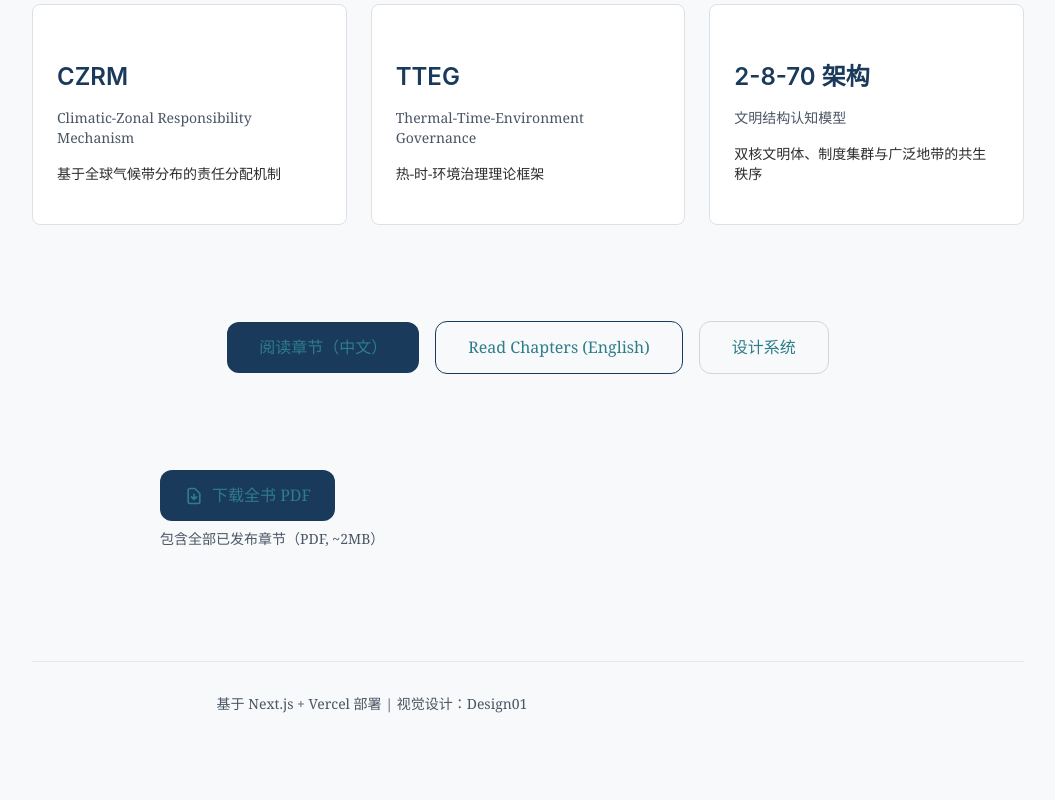
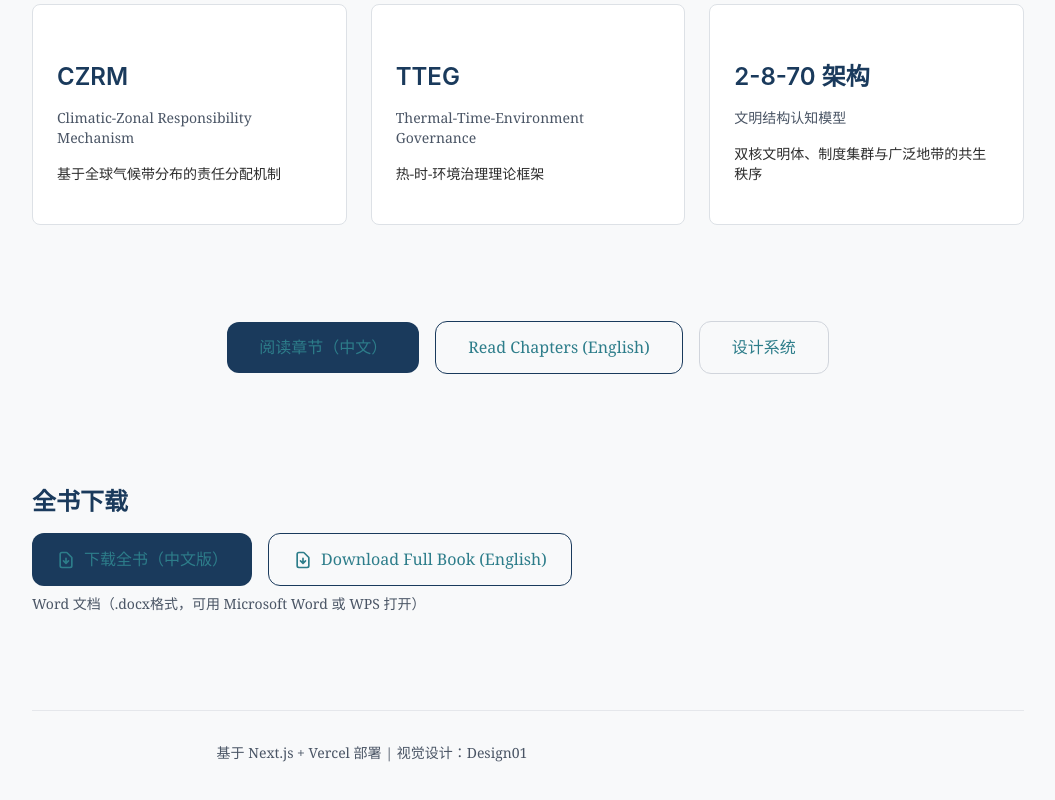
Before and after one commit to simon947161/climate-leadership, a Next.js app: page / in a window 1280 px wide. Shown: the part 418-1218 px from the top of the page, without its empty margins (112-1167 px from the left). Built offline with nearby package versions, Linux system fonts and the light colour scheme.

Commit message:
Add PDF download links (.docx files); update PDFDownload component to support lang prop

```diff
--- a/src/app/chapters/en/[chapter]/page.tsx
+++ b/src/app/chapters/en/[chapter]/page.tsx
@@ -151,7 +151,7 @@ export default async function ChapterPage({ params }: ChapterPageProps) {
         </nav>
 
         {/* PDF Download */}
-        <PDFDownload />
+        <PDFDownload lang="en" />
       </div>
     </Container>
   );
--- a/src/app/page.tsx
+++ b/src/app/page.tsx
@@ -73,7 +73,7 @@ export default function Home() {
 
         {/* PDF Download */}
         <Section spacing="sm">
-          <PDFDownload />
+          <PDFDownload lang="both" />
         </Section>
 
         {/* Footer */}
--- a/src/components/PDFDownload.tsx
+++ b/src/components/PDFDownload.tsx
@@ -1,29 +1,44 @@
 import React from 'react';
-import Container from './Container';
 
 interface PDFDownloadProps {
-  href?: string;
-  label?: string;
+  lang?: 'zh' | 'en' | 'both';
   className?: string;
 }
 
 /**
- * PDFDownload - Button/link to download the full book PDF
+ * PDFDownload - Button/link to download the full book
  *
- * If href is provided, links to the PDF file.
- * If href is not provided, shows a disabled button or a "coming soon" message.
+ * Links to the Word document (.docx) file in the public folder.
+ * Supports both Chinese and English versions.
  */
 export default function PDFDownload({
-  href = '/pdf/climate-leadership-zh.pdf',
-  label = '下载全书 PDF',
+  lang = 'zh',
   className = ''
 }: PDFDownloadProps) {
+  const fileMap = {
+    zh: {
+      href: '/climate-leadership-zh.docx',
+      label: '下载全书（中文版）',
+      filename: 'climate-leadership-zh.docx',
+    },
+    en: {
+      href: '/climate-leadership-en.docx',
+      label: 'Download Full Book (English)',
+      filename: 'climate-leadership-en.docx',
+    },
+  };
+
+  const showZh = lang === 'zh' || lang === 'both';
+  const showEn = lang === 'en' || lang === 'both';
+
   return (
-    <Container size="md">
-      <div className={`py-4 ${className}`}>
+    <div className={`pdf-download ${className}`}>
+      <h3 className="text-lg font-semibold mb-4">全书下载</h3>
+      <div className="flex flex-col sm:flex-row gap-4">
+        {showZh && (
           <a
-          href={href}
-          download
+            href={fileMap.zh.href}
+            download={fileMap.zh.filename}
             className="inline-flex items-center px-6 py-3 bg-primary text-white rounded-lg hover:bg-primary-dark transition-colors"
           >
             <svg
@@ -39,12 +54,35 @@ export default function PDFDownload({
                 d="M12 10v6m0 0l-3-3m3 3l3-3m2 8H7a2 2 0 01-2-2V5a2 2 0 012-2h5.586a1 1 0 01.707.293l5.414 5.414a1 1 0 01.293.707V19a2 2 0 01-2 2z"
               />
             </svg>
-          {label}
+            {fileMap.zh.label}
           </a>
+        )}
+        {showEn && (
+          <a
+            href={fileMap.en.href}
+            download={fileMap.en.filename}
+            className="inline-flex items-center px-6 py-3 border border-primary text-primary rounded-lg hover:bg-primary hover:text-white transition-colors"
+          >
+            <svg
+              className="w-5 h-5 mr-2"
+              fill="none"
+              stroke="currentColor"
+              viewBox="0 0 24 24"
+            >
+              <path
+                strokeLinecap="round"
+                strokeLinejoin="round"
+                strokeWidth={2}
+                d="M12 10v6m0 0l-3-3m3 3l3-3m2 8H7a2 2 0 01-2-2V5a2 2 0 012-2h5.586a1 1 0 01.707.293l5.414 5.414a1 1 0 01.293.707V19a2 2 0 01-2 2z"
+              />
+            </svg>
+            {fileMap.en.label}
+          </a>
+        )}
+      </div>
       <p className="text-sm text-gray-600 mt-2">
-          包含全部已发布章节（PDF, ~2MB）
+        Word 文档（.docx格式，可用 Microsoft Word 或 WPS 打开）
       </p>
     </div>
-    </Container>
   );
 }
```
Also changed, not shown: 2 other files (tests, documents, lock files or other folders). Lines whose indentation alone changed are shown as unchanged.
